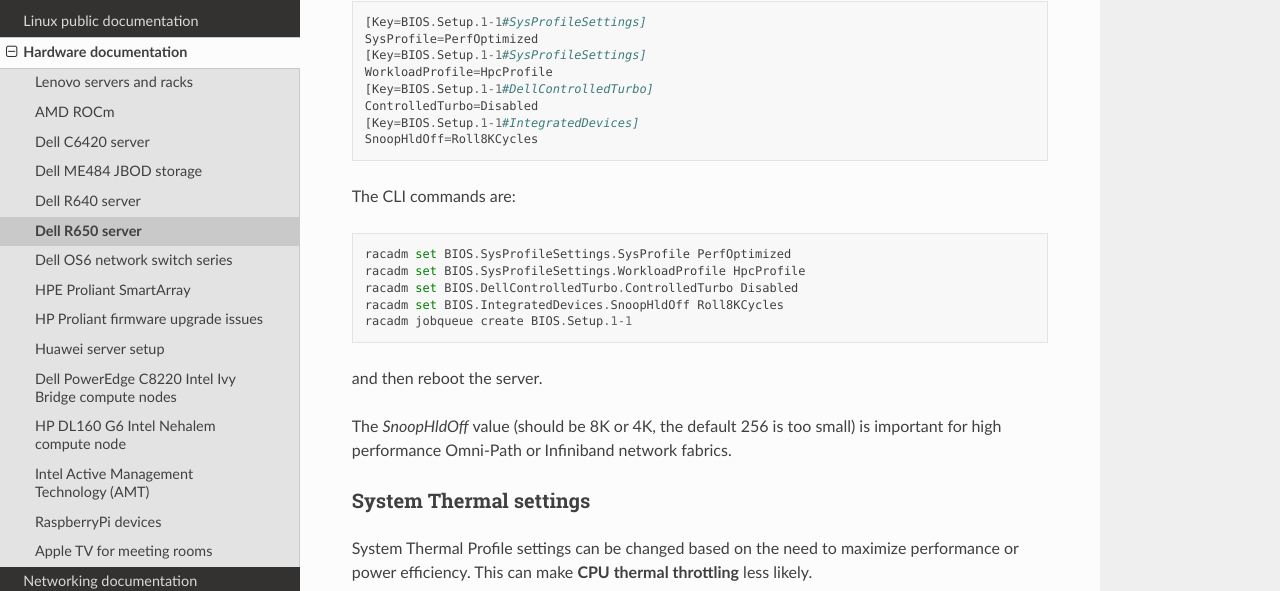
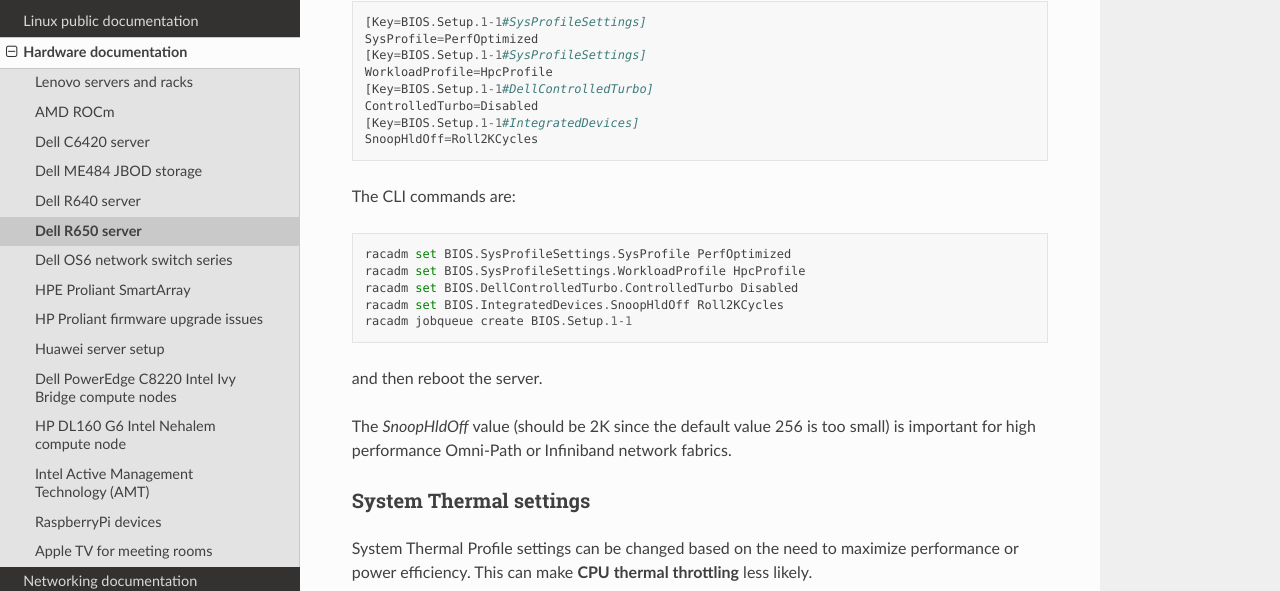
Before and after one commit to OleHolmNielsen/ITwiki, a Sphinx documentation site: the page built from docs/Dell_R650.rst, in a window 1280 px wide and 900 px high, scrolled down 1674 px. Shown: the part 128-719 px from the top of the window. Built offline with Sphinx 7.4.7 and the Read the Docs theme 3.1.0, drawn with Linux system fonts in a browser that asks for light colours.

Commit message:
Changed SnoopHldOff to Roll2KCycles

```diff
--- a/docs/Dell_R650.rst
+++ b/docs/Dell_R650.rst
@@ -81,19 +81,19 @@
   [Key=BIOS.Setup.1-1#DellControlledTurbo]
   ControlledTurbo=Disabled
   [Key=BIOS.Setup.1-1#IntegratedDevices]
-  SnoopHldOff=Roll8KCycles
+  SnoopHldOff=Roll2KCycles
 
 The CLI commands are::
 
   racadm set BIOS.SysProfileSettings.SysProfile PerfOptimized
   racadm set BIOS.SysProfileSettings.WorkloadProfile HpcProfile
   racadm set BIOS.DellControlledTurbo.ControlledTurbo Disabled
-  racadm set BIOS.IntegratedDevices.SnoopHldOff Roll8KCycles
+  racadm set BIOS.IntegratedDevices.SnoopHldOff Roll2KCycles
   racadm jobqueue create BIOS.Setup.1-1
 
 and then reboot the server.
 
-The *SnoopHldOff* value (should be 8K or 4K, the default 256 is too small) is important for high performance Omni-Path or Infiniband network fabrics.
+The *SnoopHldOff* value (should be 2K since the default value 256 is too small) is important for high performance Omni-Path or Infiniband network fabrics.
 
 System Thermal settings
 -----------------------
```
